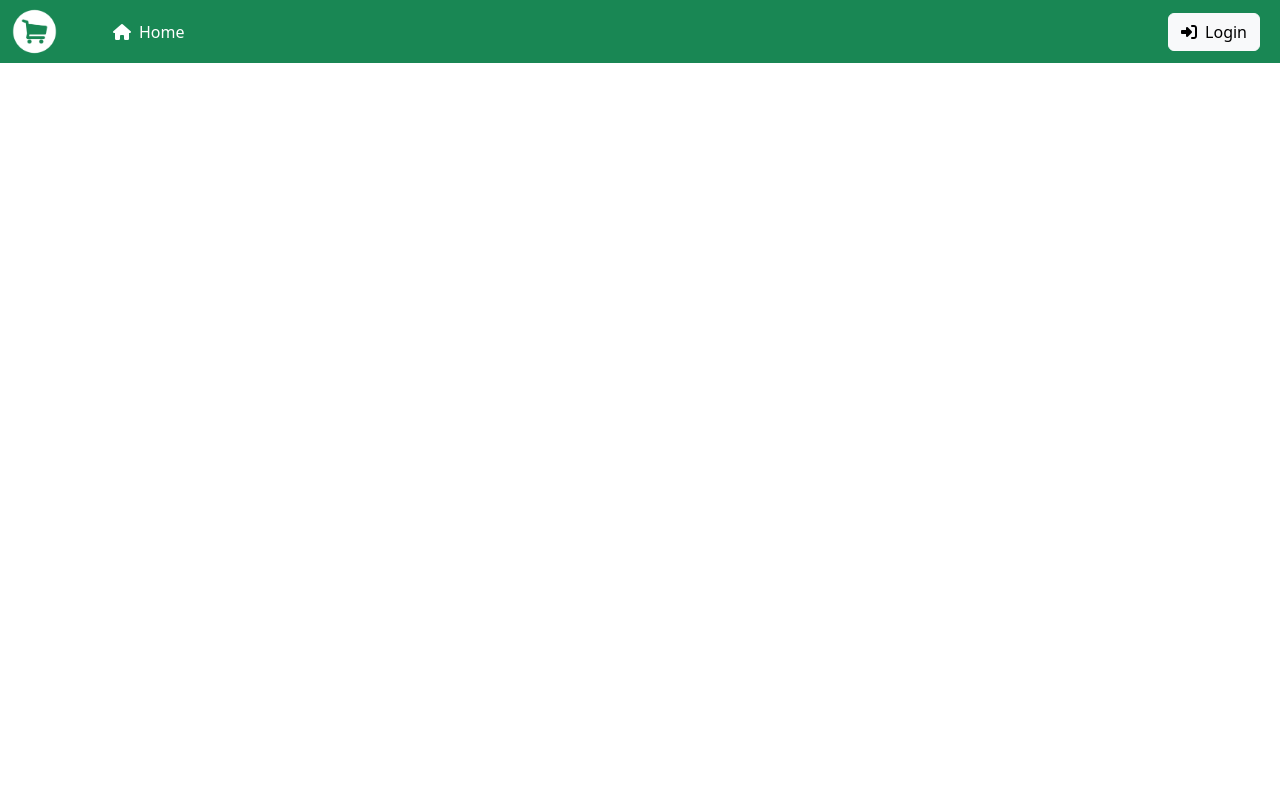
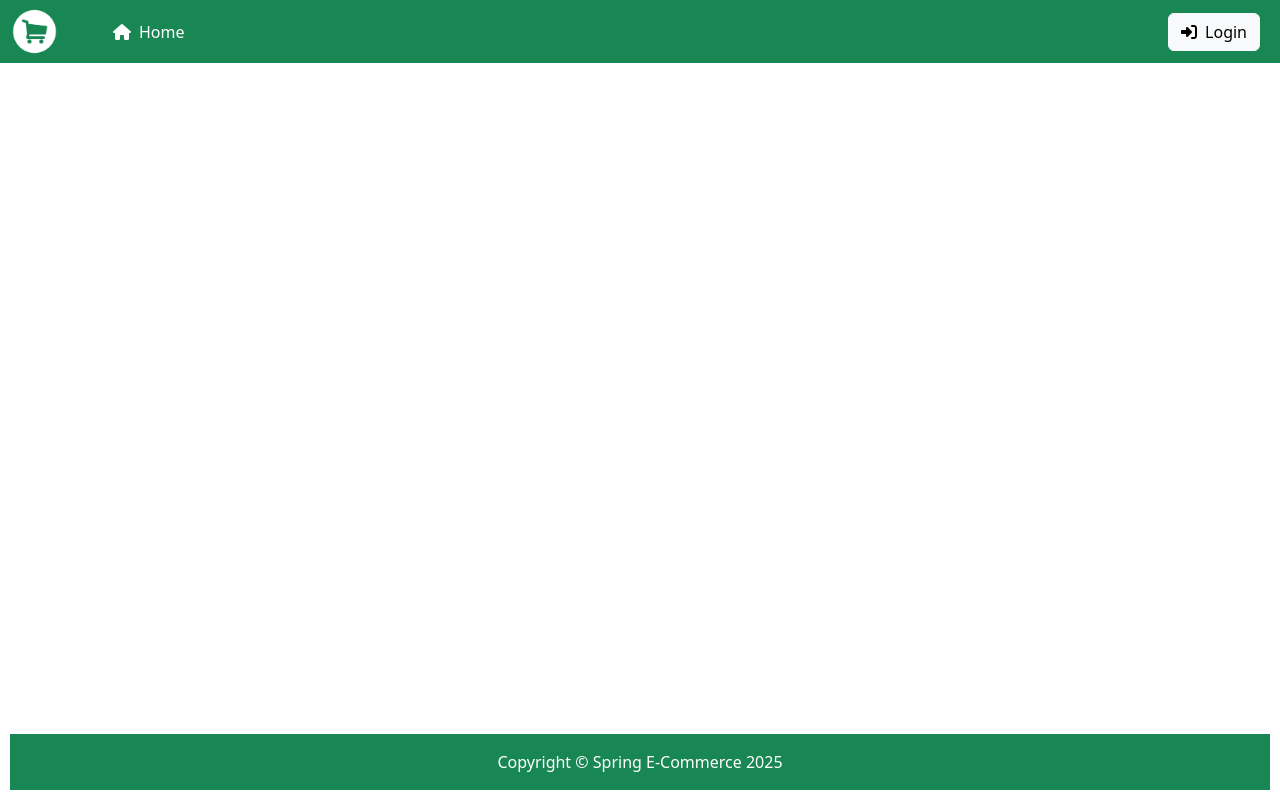
Before and after one commit to PagarciaSima/E-commerce-Angular-02-25, an Angular app: page / in a window 1280 px wide. Built offline with nearby package versions, Linux system fonts and the light colour scheme.

Commit message:
Footer component

```diff
--- a/src/app/app.component.html
+++ b/src/app/app.component.html
@@ -1,2 +1,3 @@
 <app-header></app-header>
 <router-outlet></router-outlet>
+<app-footer></app-footer>
--- a/src/app/app.module.ts
+++ b/src/app/app.module.ts
@@ -16,6 +16,7 @@ import { BrowserAnimationsModule } from '@angular/platform-browser/animations';
 import { RouterModule } from '@angular/router';
 import { AuthInterceptor } from './auth/auth.interceptor';
 import { HTTP_INTERCEPTORS, HttpClientModule } from '@angular/common/http';
+import { FooterComponent } from './components/footer/footer.component';
 
 
 @NgModule({
@@ -27,7 +28,8 @@ import { HTTP_INTERCEPTORS, HttpClientModule } from '@angular/common/http';
     LoginComponent,
     HeaderComponent,
     ForbiddenComponent,
-    RegisterComponent
+    RegisterComponent,
+    FooterComponent
   ],
   imports: [
     BrowserModule,
--- /dev/null
+++ b/src/app/components/footer/footer.component.css
@@ -0,0 +1,3 @@
+.footer {
+    max-height: 15vh;
+}
--- /dev/null
+++ b/src/app/components/footer/footer.component.html
@@ -0,0 +1,5 @@
+<footer class="footer bg-success">
+    <div class="p-3">
+      <p class="m-0 text-center text-white">Copyright &copy; Spring E-Commerce {{currentYear}} </p>
+    </div>
+</footer>
--- /dev/null
+++ b/src/app/components/footer/footer.component.ts
@@ -0,0 +1,11 @@
+import { Component } from '@angular/core';
+
+@Component({
+  selector: 'app-footer',
+  templateUrl: './footer.component.html',
+  styleUrls: ['./footer.component.css']
+})
+export class FooterComponent {
+  currentYear: number = new Date().getFullYear();
+
+}
--- a/src/styles.css
+++ b/src/styles.css
@@ -20,3 +20,13 @@ body {
     border-color: #198754 !important;
     box-shadow: 0 0 0 .25rem rgba(7, 184, 78, 0.25) !important;
 }
+
+app-footer {
+    position: fixed;
+    bottom: 0;
+    width: 100%;
+    color: white;
+    text-align: center;
+    padding: 10px;
+    max-height: 80px;
+}
```
Also changed, not shown: 1 other file (tests, documents, lock files or other folders).
